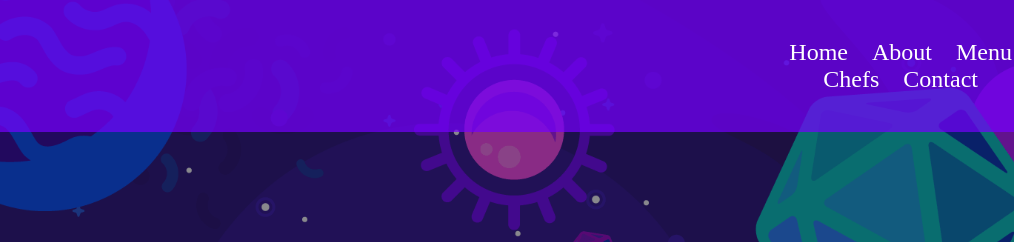
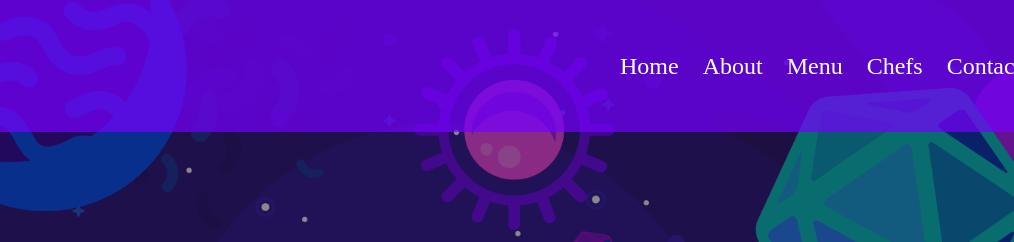
Before and after one commit to nateejpg/LastMeal, a plain HTML site: page index.html in a window 1280 px wide. Shown: the top 242 px of the page, 266-1280 px from the left. Drawn offline with Linux system fonts and the light colour scheme.

Commit message:
adding and changing

```diff
--- a/style.css
+++ b/style.css
@@ -55,7 +55,7 @@ header .logo img {
 
 header .navbar {
   position: relative;
-  padding-left: 30rem;
+  padding-left: 0rem;
   text-align: center;
   z-index: 10000;
   color: #fff;
```
Also changed, not shown: 1 other file.
